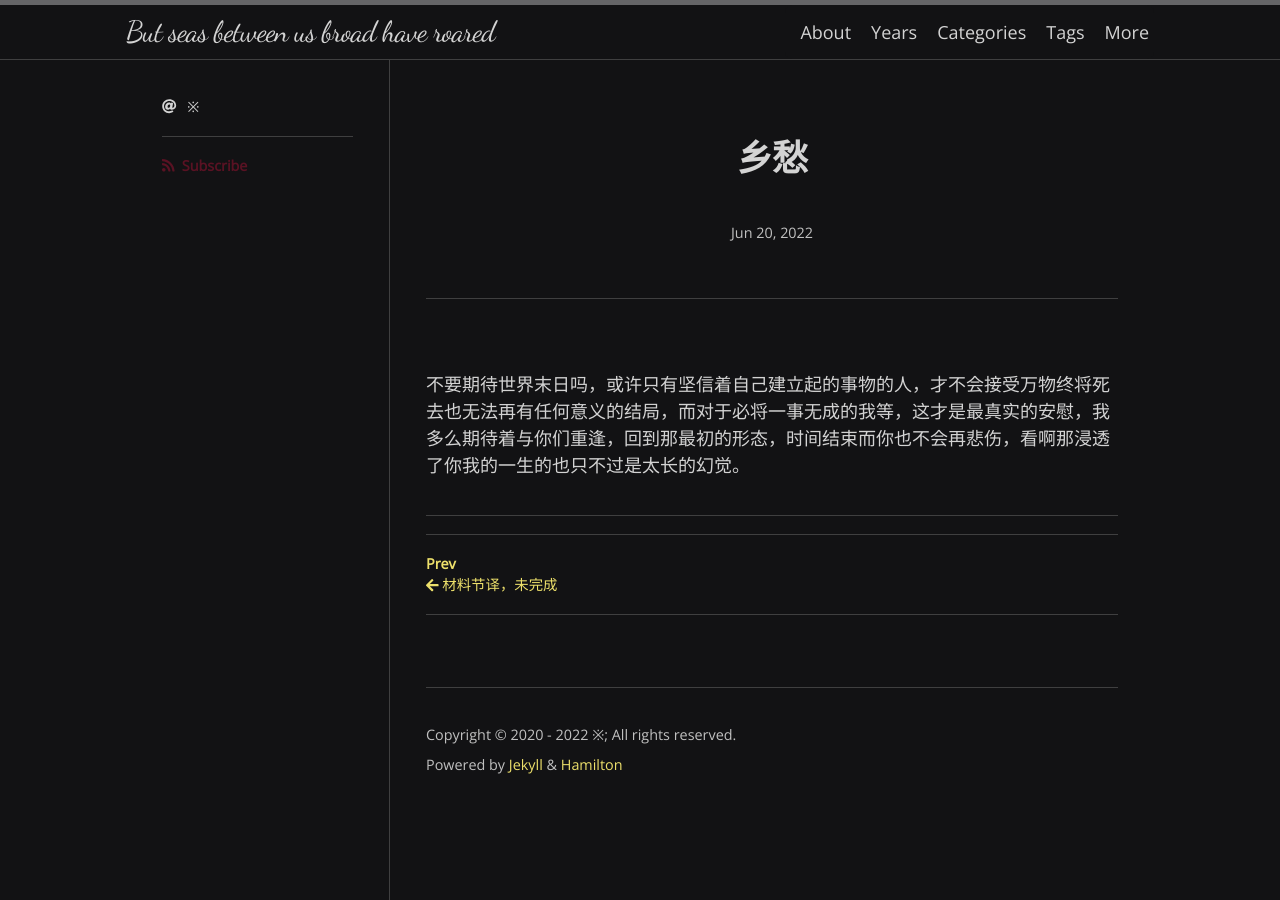
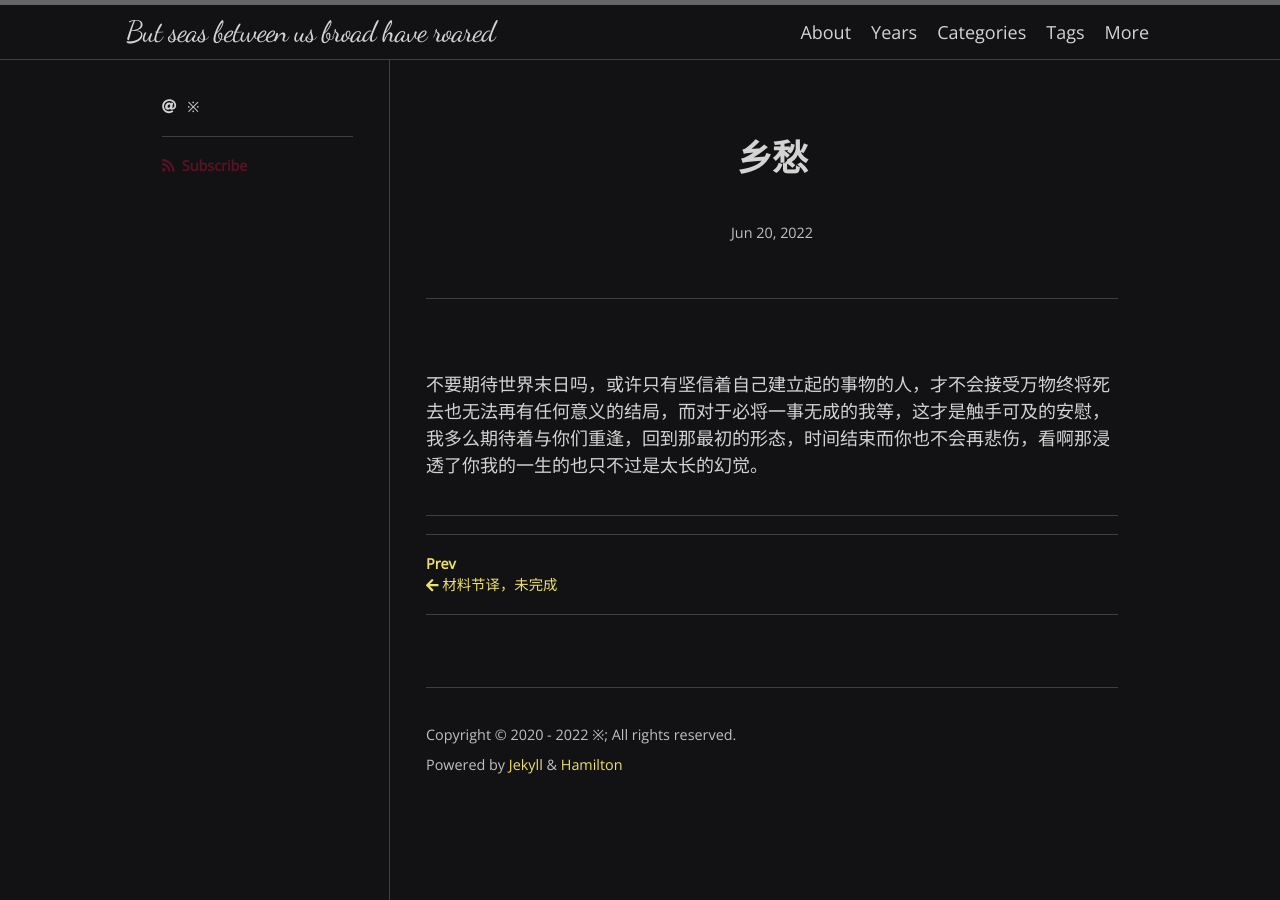
Before and after one commit to scatterdclouds/scatterdclouds.github.io, a Jekyll site: the page built from _posts/2022-06-20-apocalypsenostalgia.md, in a window 1280 px wide. Built offline with Jekyll 4.4.1, drawn with Linux system fonts in a browser that asks for light colours; nearby versions of some CDN libraries; some web fonts are replaced; comment, search, counter and statistics services are not loaded.

Commit message:
Update 2022-06-20-apocalypsenostalgia.md

```diff
--- a/_posts/2022-06-20-apocalypsenostalgia.md
+++ b/_posts/2022-06-20-apocalypsenostalgia.md
@@ -6,4 +6,4 @@ categories: []
 tags: []
 ---
 
-不要期待世界末日吗，或许只有坚信着自己建立起的事物的人，才不会接受万物终将死去也无法再有任何意义的结局，而对于必将一事无成的我等，这才是最真实的安慰，我多么期待着与你们重逢，回到那最初的形态，时间结束而你也不会再悲伤，看啊那浸透了你我的一生的也只不过是太长的幻觉。
+不要期待世界末日吗，或许只有坚信着自己建立起的事物的人，才不会接受万物终将死去也无法再有任何意义的结局，而对于必将一事无成的我等，这才是触手可及的安慰，我多么期待着与你们重逢，回到那最初的形态，时间结束而你也不会再悲伤，看啊那浸透了你我的一生的也只不过是太长的幻觉。
```
